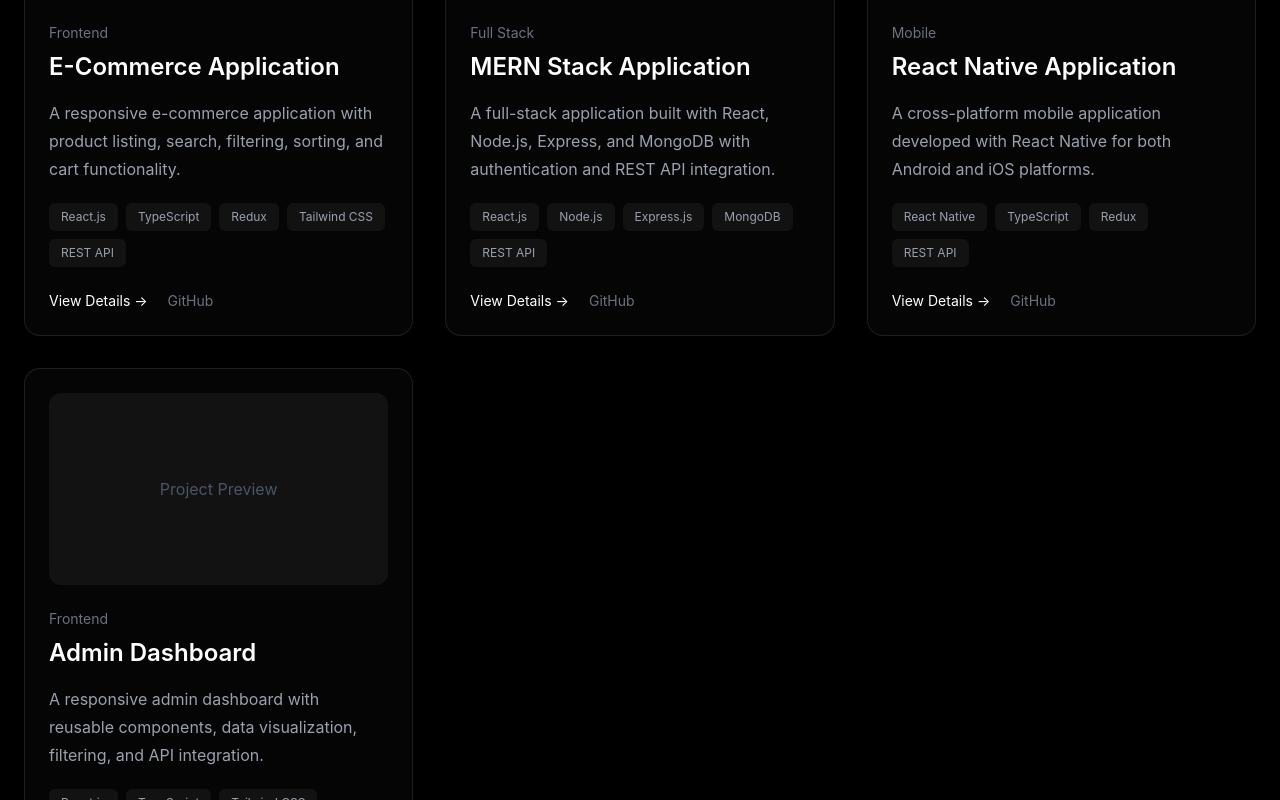
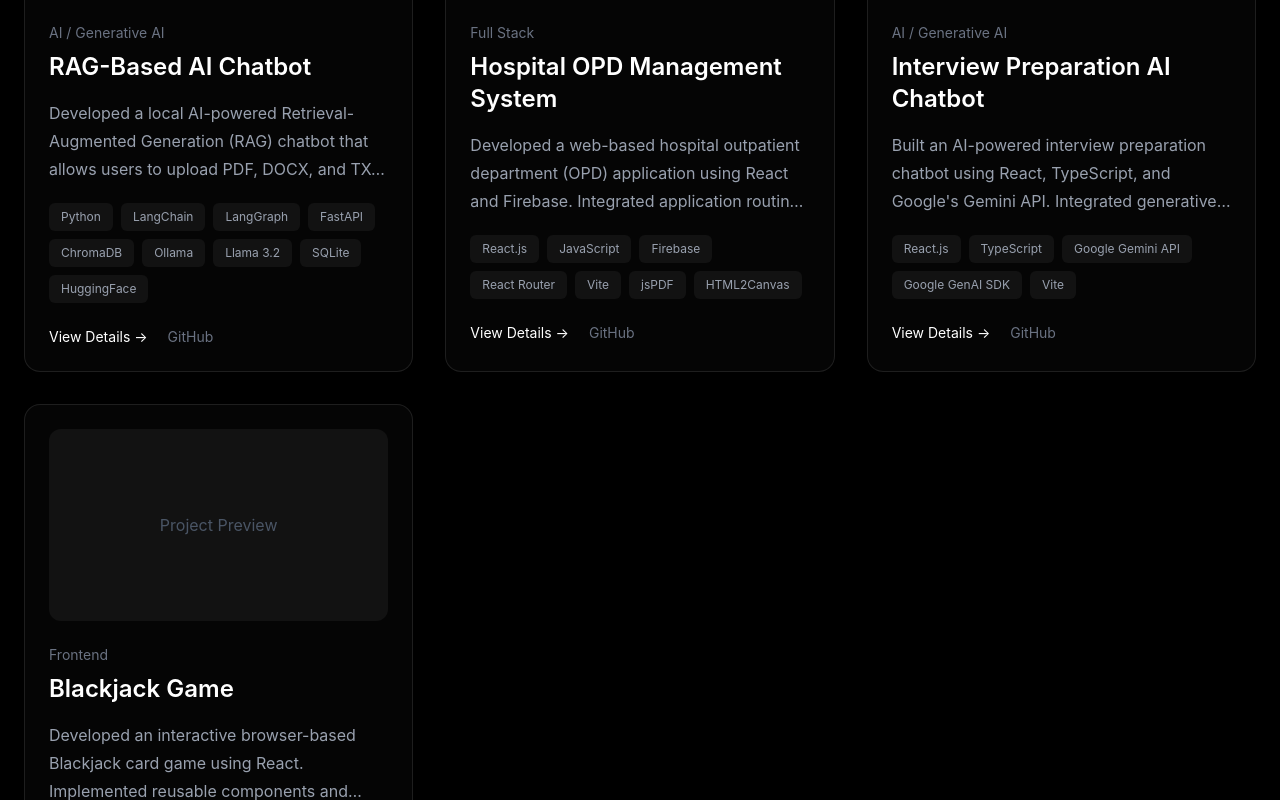
Before and after one commit to sangram72/MY_PORTFOLIO, a React (Vite) app: page / in a window 1280 px wide. Shown: the part 3440-4240 px from the top of the page. Built offline with nearby package versions, Linux system fonts and the light colour scheme.

Commit message:
Revise project details for AI and game applications
Updated project titles, descriptions, technologies, categories, GitHub URLs, and live URLs for multiple projects.

```diff
--- a/src/data/projects.ts
+++ b/src/data/projects.ts
@@ -1,67 +1,76 @@
+
 export const projects = [
   {
     id: 1,
-    title: "E-Commerce Application",
+    title: "RAG-Based AI Chatbot",
     description:
-      "A responsive e-commerce application with product listing, search, filtering, sorting, and cart functionality.",
+      "Developed a local AI-powered Retrieval-Augmented Generation (RAG) chatbot that allows users to upload PDF, DOCX, and TXT documents and ask context-aware questions. Implemented semantic search, document-grounded responses with source citations, citation validation, and persistent multi-turn conversation history.",
     technologies: [
-      "React.js",
-      "TypeScript",
-      "Redux",
-      "Tailwind CSS",
-      "REST API",
+      "Python",
+      "LangChain",
+      "LangGraph",
+      "FastAPI",
+      "ChromaDB",
+      "Ollama",
+      "Llama 3.2",
+      "SQLite",
+      "HuggingFace"
     ],
-    category: "Frontend",
-    githubUrl: "#",
+    category: "AI / Generative AI",
+    githubUrl: "https://github.com/sangram72/Rag_Based_Chat_Bot",
     liveUrl: "#",
   },
 
   {
     id: 2,
-    title: "MERN Stack Application",
+    title: "Hospital OPD Management System",
     description:
-      "A full-stack application built with React, Node.js, Express, and MongoDB with authentication and REST API integration.",
+      "Developed a web-based hospital outpatient department (OPD) application using React and Firebase. Integrated application routing, document generation, PDF reporting, and reusable UI components to support hospital-related workflows.",
     technologies: [
       "React.js",
-      "Node.js",
-      "Express.js",
-      "MongoDB",
-      "REST API",
+      "JavaScript",
+      "Firebase",
+      "React Router",
+      "Vite",
+      "jsPDF",
+      "HTML2Canvas"
     ],
     category: "Full Stack",
-    githubUrl: "#",
-    liveUrl: "#",
+    githubUrl: "https://github.com/sangram72/Hospital_OPD_System",
+    liveUrl: "https://hospital-opd-system.vercel.app/",
   },
 
   {
     id: 3,
-    title: "React Native Application",
+    title: "Interview Preparation AI Chatbot",
     description:
-      "A cross-platform mobile application developed with React Native for both Android and iOS platforms.",
+      "Built an AI-powered interview preparation chatbot using React, TypeScript, and Google's Gemini API. Integrated generative AI capabilities to create an interactive conversational experience for interview preparation.",
     technologies: [
-      "React Native",
+      "React.js",
       "TypeScript",
-      "Redux",
-      "REST API",
+      "Google Gemini API",
+      "Google GenAI SDK",
+      "Vite"
     ],
-    category: "Mobile",
-    githubUrl: "#",
-    liveUrl: "#",
+    category: "AI / Generative AI",
+    githubUrl: "https://github.com/sangram72/INTERVIEW_PREPARTION_CHATBOT_GEMINI",
+    liveUrl: "https://interviewchatbot-opal.vercel.app/",
   },
 
   {
     id: 4,
-    title: "Admin Dashboard",
+    title: "Blackjack Game",
     description:
-      "A responsive admin dashboard with reusable components, data visualization, filtering, and API integration.",
+      "Developed an interactive browser-based Blackjack card game using React. Implemented reusable components and application routing to deliver an engaging game experience with a responsive user interface.",
     technologies: [
       "React.js",
-      "TypeScript",
-      "Tailwind CSS",
-      "REST API",
+      "JavaScript",
+      "React Router",
+      "Vite",
+      "CSS3"
     ],
     category: "Frontend",
-    githubUrl: "#",
-    liveUrl: "#",
+    githubUrl: "https://github.com/sangram72/Blackjack-Game",
+    liveUrl: "https://blackjack-game-kohl-eight.vercel.app/",
   },
 ];
```
